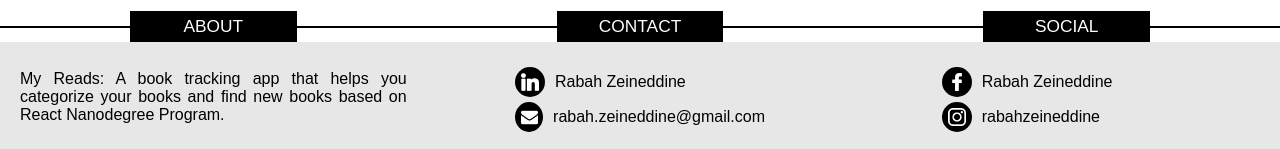
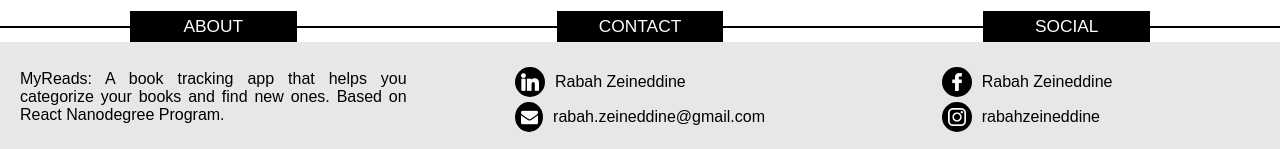
Before and after one commit to RabahZeineddine/MyReads, a React (Create React App) app: page / in a window 1280 px wide. Shown: the part 648-797 px from the top of the page. Built offline with nearby package versions, Linux system fonts and the light colour scheme.

Commit message:
fix: fix footer about message

```diff
--- a/src/components/Footer/Footer.js
+++ b/src/components/Footer/Footer.js
@@ -25,7 +25,7 @@ class Footer extends Component{
                         <div className="footer-line"></div>
                     </div>
                     <div className="about-footer">
-                        <p>My Reads: A book tracking app that helps you categorize your books and find new books based on React Nanodegree Program.</p>
+                        <p>MyReads: A book tracking app that helps you categorize your books and find new ones. Based on React Nanodegree Program.</p>
                     </div>
                     <div className="mobile-footer-title">
                         <div className="footer-line"></div>
```
